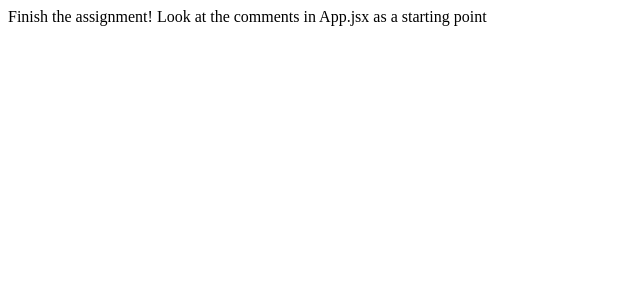
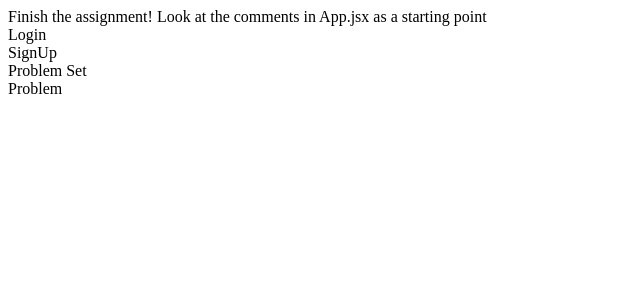
Before and after one commit to hkirat/react-assignment, a React (Vite) app: page /problems in a window 1280 px wide. Shown: the top 300 px of the page, without its empty margins (0-640 px from the left). Built offline with nearby package versions, Linux system fonts and the light colour scheme.

Commit message:
initial code skeleton

```diff
--- a/src/App.jsx
+++ b/src/App.jsx
@@ -1,26 +1,8 @@
-/*
- * Temporary problems array schema
- */
-const problems = [{
-    title: "201. Bitwise AND of Numbers Range",
-    difficulty: "Medium",
-    acceptance: "42%"
-},{
-    title: "201. Bitwise AND of Numbers Range",
-    difficulty: "Medium",
-    acceptance: "412%"
-},
-    {
-        title: "202. Happy Number",
-        difficulty: "Easy",
-        acceptance: "54.9%"
-    },
-    {
-        title: "203. Remove Linked List Elements",
-        difficulty: "Hard",
-        acceptance: "42%"
-    }];
-
+import problems from './problemList.js'
+import Login from "./components/login.jsx";
+import Signup from "./components/signup.jsx";
+import Problem from "./components/problem.jsx";
+import ProblemSet from "./components/problemSet.jsx";
 
 function App() {
 
@@ -31,29 +13,16 @@ function App() {
        /problems/:problem_slug - A single problem page
      */
 
+    console.log(problems)
     return (
     <div>
         Finish the assignment! Look at the comments in App.jsx as a starting point
+        <Login/>
+        <Signup/>
+        <ProblemSet/>
+        <Problem/>
     </div>
   )
 }
 
-// A demo component
-function ProblemStatement(props) {
-    const title = props.title;
-    const acceptance = props.acceptance;
-    const difficulty = props.difficulty;
-
-    return <tr>
-        <td>
-            {title}
-        </td>
-        <td>
-            {acceptance}
-        </td>
-        <td>
-            {difficulty}
-        </td>
-    </tr>
-}
 export default App
--- /dev/null
+++ b/src/components/login.jsx
@@ -0,0 +1,9 @@
+function Login() {
+    return(
+        <div>
+            Login
+        </div>
+    )
+}
+
+export default Login
--- /dev/null
+++ b/src/components/problem.jsx
@@ -0,0 +1,7 @@
+function Problem() {
+    return(
+        <div>Problem</div>
+    )
+}
+
+export default Problem
--- /dev/null
+++ b/src/components/problemSet.jsx
@@ -0,0 +1,26 @@
+function ProblemSet(){
+    return (
+        <div>Problem Set</div>
+    )
+}
+
+// A demo component
+function ProblemStatement(props) {
+    const title = props.title;
+    const acceptance = props.acceptance;
+    const difficulty = props.difficulty;
+
+    return <tr>
+        <td>
+            {title}
+        </td>
+        <td>
+            {acceptance}
+        </td>
+        <td>
+            {difficulty}
+        </td>
+    </tr>
+}
+
+export default ProblemSet
--- /dev/null
+++ b/src/components/signup.jsx
@@ -0,0 +1,7 @@
+function Signup() {
+    return(
+        <div>SignUp</div>
+    )
+}
+
+export default Signup
--- /dev/null
+++ b/src/problemList.js
@@ -0,0 +1,24 @@
+/*
+ * Temporary problems array schema
+ */
+const problems = [{
+    title: "201. Bitwise AND of Numbers Range",
+    difficulty: "Medium",
+    acceptance: "42%"
+},{
+    title: "201. Bitwise AND of Numbers Range",
+    difficulty: "Medium",
+    acceptance: "412%"
+},
+    {
+        title: "202. Happy Number",
+        difficulty: "Easy",
+        acceptance: "54.9%"
+    },
+    {
+        title: "203. Remove Linked List Elements",
+        difficulty: "Hard",
+        acceptance: "42%"
+    }];
+
+export default problems
```
